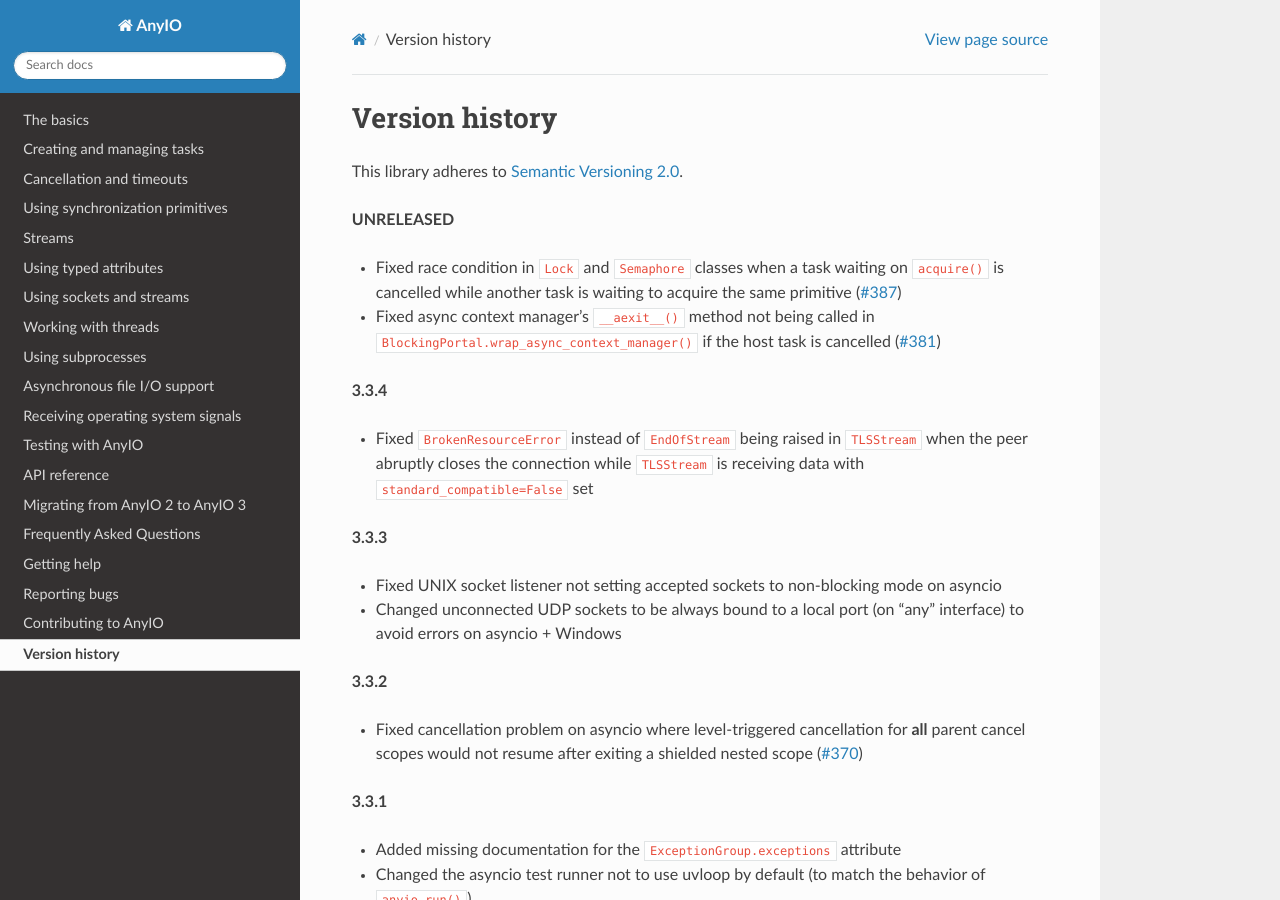
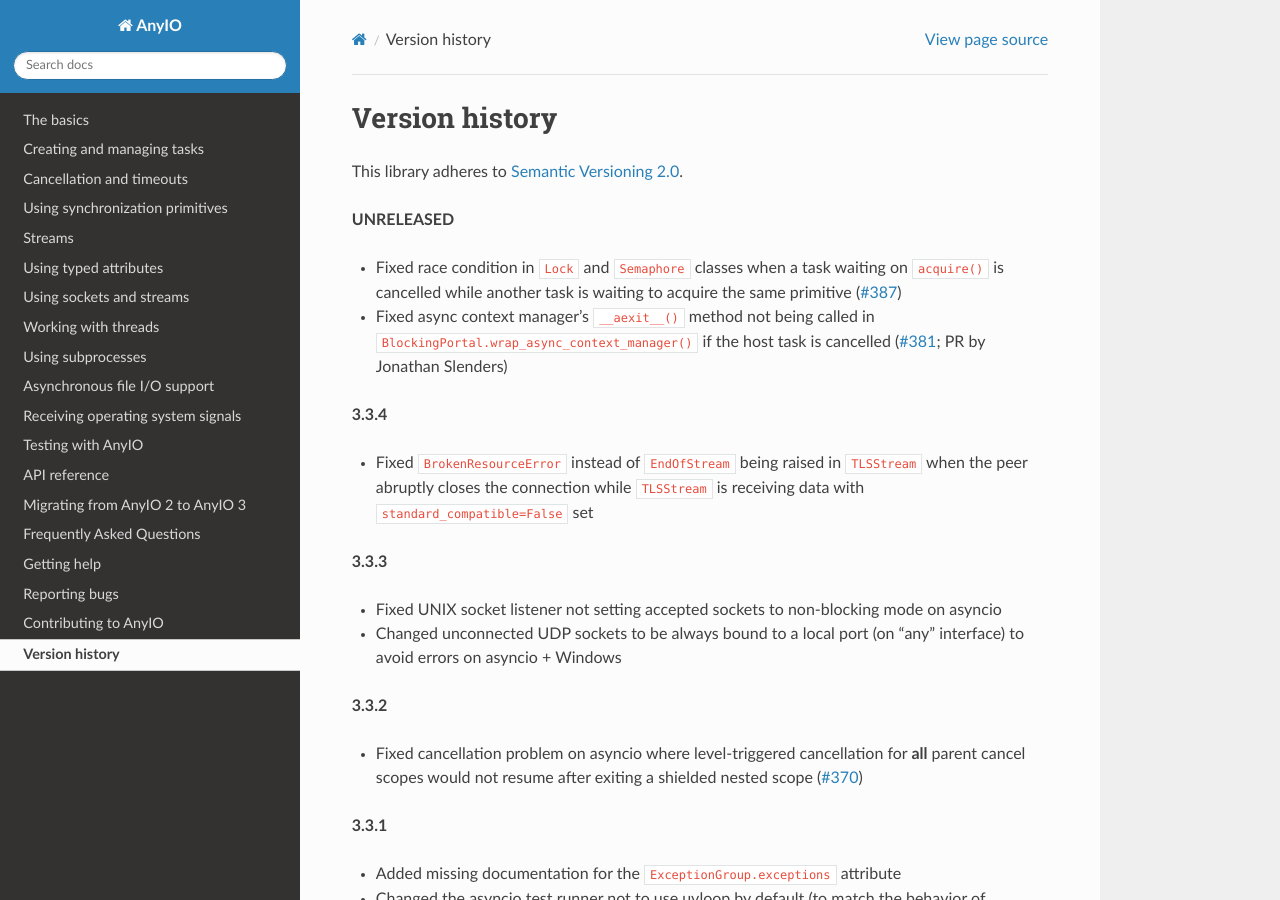
Before and after one commit to agronholm/anyio, a Sphinx documentation site: the page built from docs/versionhistory.rst, in a window 1280 px wide and 900 px high. Built offline with Sphinx 7.4.7 and the Read the Docs theme 2.0.0, drawn with Linux system fonts in a browser that asks for light colours.

Commit message:
Added attribution note

```diff
--- a/docs/versionhistory.rst
+++ b/docs/versionhistory.rst
@@ -10,7 +10,7 @@
   (`#387 <https://github.com/agronholm/anyio/issues/387>`_)
 - Fixed async context manager's ``__aexit__()`` method not being called in
   ``BlockingPortal.wrap_async_context_manager()`` if the host task is cancelled
-  (`#381 <https://github.com/agronholm/anyio/issues/381>`_)
+  (`#381 <https://github.com/agronholm/anyio/issues/381>`_; PR by Jonathan Slenders)
 
 **3.3.4**
 
```
